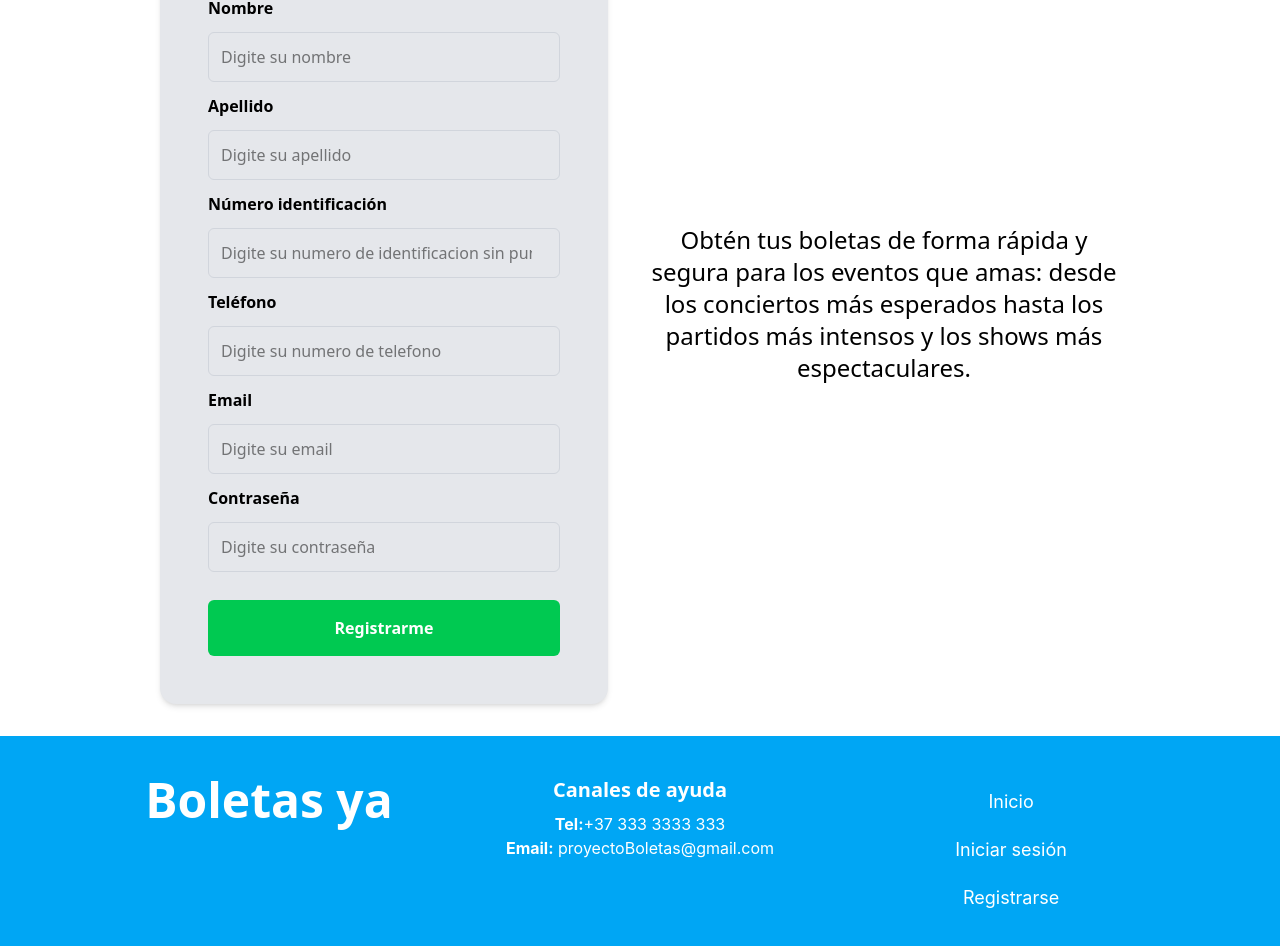
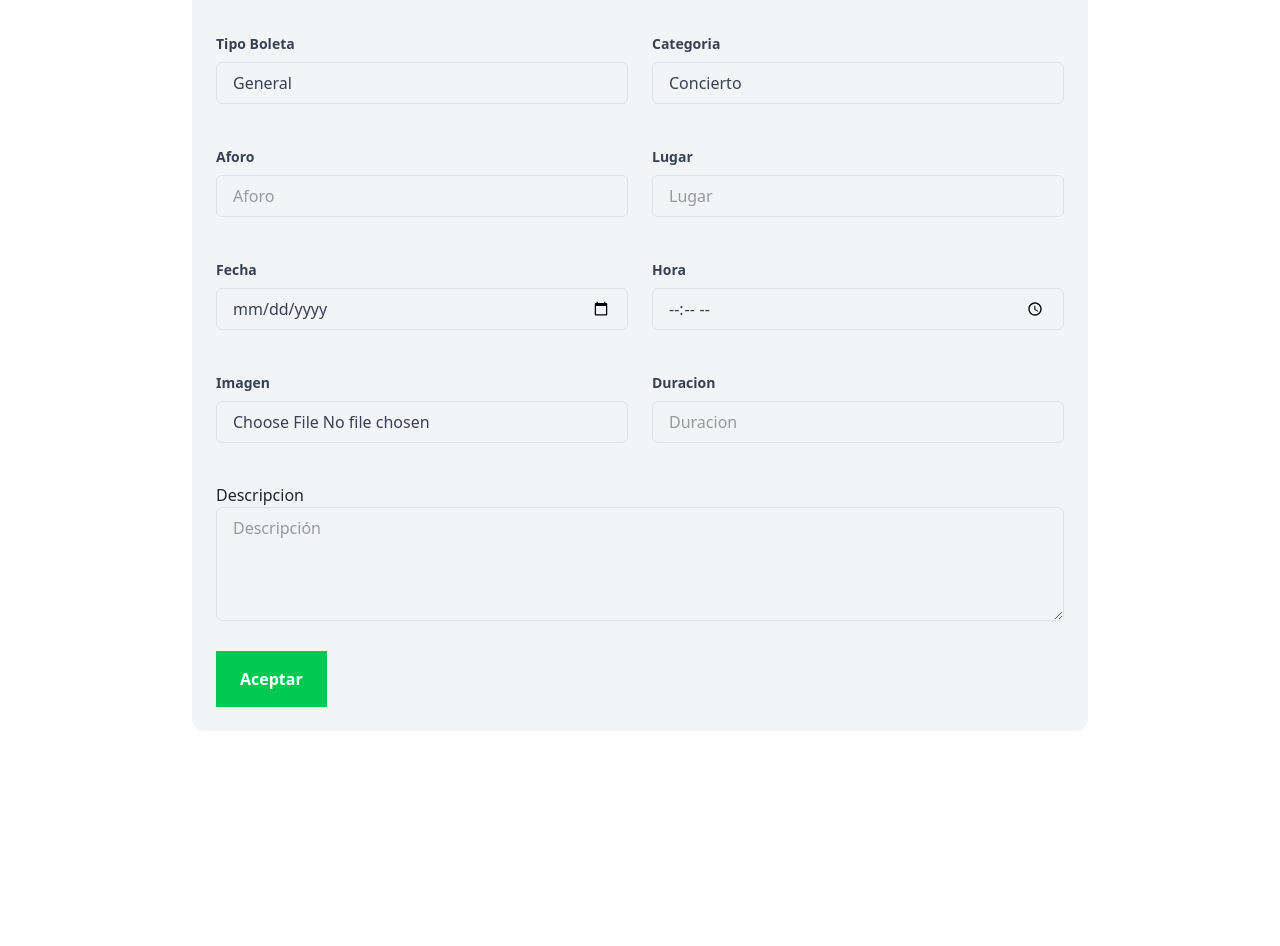
Before and after one commit to G4ru75/ProyectoBoletas, a React (Create React App) app: page / in a window 1280 px wide. Shown: the part 236-1182 px from the top of the page. After the commit the page ends 999 px from the top, so only its background shows below. Built offline with nearby package versions, Linux system fonts and the light colour scheme.

Commit message:
Agregado los modulos anteriores

```diff
--- a/src/Components/BarraBusqueda.js
+++ b/src/Components/BarraBusqueda.js
@@ -1,24 +1,32 @@
+import react from 'react';
+import { Search, Calendar } from 'lucide-react';
+import BarraBusquedaStyle from '../Styles/BarraBusqueda.module.css';
+
 function BarraBusqueda() {
 
     return (
         <>
-    <div className="flex items-center gap-2 p-2 bg-gray-200 rounded-full w-3/6 mx-auto my-20">
+        <div className={BarraBusquedaStyle.searchBar}>
             <input
             type="text"
             placeholder="BUSCAR...."
-        className="flex-grow border-none outline-none text-gray-700 placeholder-gray-500"
+            className={BarraBusquedaStyle.searchInput}
             />
-        <input type='date' placeholder='Fecha' className="bg-white rounded-full px-4 py-2 outline-none text-gray-700"></input>
-        <select className="bg-white rounded-full px-4 py-2 outline-none text-gray-700">
+
+            <input type='date' placeholder='Fecha' className={BarraBusquedaStyle.filter}/>
+
+            <select className={BarraBusquedaStyle.filter}>
             <option>Categoría</option>
             <option value="Seminario">Seminario</option>
             <option value="Concierto">Concierto</option>
             <option value="Conferencia">Conferencia</option>
             </select>
-        <button className="bg-sky-950 p-3 rounded-full ">
-        🔍
+
+            <button className={BarraBusquedaStyle.searchButton}>
+            <Search size={30} color='white' strokeWidth={4} />
             </button>
         </div>
+
         </>
     );
 }
--- a/src/Components/CartaEvento.js
+++ b/src/Components/CartaEvento.js
@@ -1,55 +1,59 @@
-function CartaEvento() {
-    return (
+import react from 'react';
+import cartaEventoStyle from '../Styles/CartaEvento.module.css';
+import {Calendar, Clock, MapPin, Timer} from "lucide-react";
+
+
+function cartaEvento(){
+    return(
         <>
-            <div className="bg-gray-200 rounded-lg p-4 max-w-sm mx-auto">
-                <div className=" bg-white rounded-lg h-80 flex items-center justify-center mb-6 overflow-hidden">
-                    <img src="/imagenes/Captura de pantalla 2024-12-01 193725.png" alt="Evento" className="w-full h-full object-contain"
-                    />
+        <div className={cartaEventoStyle.tarjeta} style={{margin: "0 auto"}}>
+            <div className={cartaEventoStyle.contenedorImagen}>
+                <img src="/imagenes/Captura de pantalla 2024-12-01 193725.png" alt="Evento" className={cartaEventoStyle.imagen}/>
             </div>
 
-                <div className="p-4 flex flex-col gap-4">
-                    <h3 className="text-xl font-bold text-gray-800 m-0 text-center">Evento</h3>
+        <div className={cartaEventoStyle.contenido}>
+            <h3 className={cartaEventoStyle.titulo}>Evento</h3>
 
-                    <div className="grid grid-cols-2 gap-4">
-                        <div className="flex items-start gap-2">
-                            {/* <Clock className="text-blue-500 mt-0.5 w-4 h-4" size={16} /> */}
+            <div className={cartaEventoStyle.rejillaInfo}>
+                <div className={cartaEventoStyle.elementoInfo}>
+                    <Clock className={cartaEventoStyle.icono} size={16}/>
                     <div>
-                                <span className="block text-sm font-bold text-gray-500 mb-0.5">Hora</span>
-                                <p className="text-base text-gray-800 font-medium">2222</p>
+                        <span className={cartaEventoStyle.etiqueta}>Hora</span>
+                        <p className={cartaEventoStyle.texto}>2222</p>
                     </div>
                 </div>
 
-                        <div className="flex items-start gap-2">
-                            {/* <Calendar className="text-blue-500 mt-0.5 w-4 h-4" size={16}/> */}
+
+                <div className={cartaEventoStyle.elementoInfo}>
+                    <Calendar className={cartaEventoStyle.icono} size={16}/>
                     <div>
-                                <span className="block text-sm font-bold text-gray-500 mb-0.5">Fecha</span>
-                                <p className="text-base text-gray-800 font-medium">2222</p>
+                        <span className={cartaEventoStyle.etiqueta}>Fecha</span>
+                        <p className={cartaEventoStyle.texto}>2222</p>
                     </div>
                 </div>
 
-                        <div className="flex items-start gap-2">
-                            {/* <Timer className="text-blue-500 mt-0.5 w-4 h-4" size={16}/> */}
+                <div className={cartaEventoStyle.elementoInfo}>
+                    <Timer className={cartaEventoStyle.icono} size={16}/>
                     <div>
-                                <span className="block text-sm font-bold text-gray-500 mb-0.5">Duracion</span>
-                                <p className="text-base text-gray-800 font-medium">2222</p>
+                        <span className={cartaEventoStyle.etiqueta}>Duracion</span>
+                        <p className={cartaEventoStyle.texto}>2222</p>
                     </div>
                 </div>
 
-                        <div className="flex items-start gap-2">
-                            {/* <MapPin className="text-blue-500 mt-0.5 w-4 h-4" size={16}/> */}
+                <div className={cartaEventoStyle.elementoInfo}>
+                    <MapPin className={cartaEventoStyle.icono} size={16}/>
                     <div>
-                                <span className="block text-sm font-bold text-gray-500 mb-0.5">Lugar</span>
-                                <p className="text-base text-gray-800 font-medium">2222</p>
+                        <span className={cartaEventoStyle.etiqueta}>Lugar</span>
+                        <p className={cartaEventoStyle.texto}>2222</p>
                     </div>
                 </div>
             </div>
         </div>
-                <button className="bg-green-500 hover:bg-green-700 text-white font-bold py-2 px-4 rounded-md focus:outline-none focus:shadow-outline transform transition-all hover:scale-105 inline-flex">
-                    Comprar
-                </button>
+
+            <button className={cartaEventoStyle.boton}>Comprar</button>
         </div>
     </>
     );
 }
 
-export default CartaEvento;
+export default cartaEvento;
--- a/src/Components/Footer.js
+++ b/src/Components/Footer.js
@@ -3,19 +3,19 @@
 
 function Footer(){
     return(
-    <footer className="bg-sky-500 text-white flex justify-between p-8 flex-wrap text-center">
-        <div className="flex-1 min-w-[200px] my-2">
-            <p className="flex justify-center font-sans text-5xl text-white font-bold">Boletas ya</p>
+    <footer className={FooterStyle.footer}>
+        <div className={FooterStyle.column}>
+            <p className={FooterStyle.NombreP}>Boletas ya</p>
         </div>
-        <div className="dlex-1 min-w-[200px] my-2">
-            <p className="font-sans font-bold text-xl mb-2">Canales de ayuda</p>
+        <div className={FooterStyle.column}>
+            <p className={FooterStyle.title}>Canales de ayuda</p>
             <p><strong>Tel:</strong>+37 333 3333 333</p>
             <p><strong>Email:</strong> proyectoBoletas@gmail.com</p>
         </div>
-        <div className="flex-1 min-w-[200px] my-2">
-            <a className="font.sans text-lg text-white my-1 block py-2 hover:underline cursor-pointer">Inicio</a>
-            <a className="font.sans text-lg text-white my-1 block py-2 hover:underline cursor-pointer">Iniciar sesión</a>
-            <a className="font.sans text-lg text-white my-1 block py-2 hover:underline cursor-pointer">Registrarse</a>
+        <div className={FooterStyle.column}>
+            <a className={FooterStyle.link}>Inicio</a>
+            <a className={FooterStyle.link}>Iniciar sesión</a>
+            <a className={FooterStyle.link}>Registrarse</a>
         </div>
     </footer>
     );
--- a/src/Components/Login.js
+++ b/src/Components/Login.js
@@ -1,5 +1,10 @@
-import react from 'react';
-import { useState, useEffect } from 'react';
+import react, {useState, useEffect} from 'react';
+import LoginStyle from '../Styles/Login.module.css';
+import Navbar from './navbar';
+import Footer from './Footer';
+import 'bootstrap/dist/css/bootstrap.min.css';
+import 'bootstrap/dist/js/bootstrap.bundle.min.js';
+
 
 function Login() {
   const [email, setEmail] = useState('');
@@ -21,43 +26,40 @@
   },[email, contraseña]);
 
 
-return (
-    <div className="flex items-center justify-center min-h-screen bg-gray-50">
-      <div className="bg-gray-100 p-6 rounded-xl w-full max-w-md mx-auto shadow-md">
-        <h2 className="text-xl font-bold text-center mb-6">BIENVENIDO</h2>
-        <div className="border-b-2 border-blue-500 mb-6"></div>
-        <form className="space-y-4">
-          <div>
-            <input
-              type="email"
-              placeholder="Email"
-              className="w-full border rounded-md p-2 mb-4 focus:outline-none focus:ring-2 focus:ring-blue-500"
-              required
-            />
-          </div>
-          <div>
-            <input
-              type="password"
-              placeholder="Contraseña"
-              className="w-full border rounded-md p-2 focus:outline-none focus:ring-2 focus:ring-blue-500"
-              required
-            />
-          </div>
-          <div className="mt-6 flex justify-center">
-            <button className="bg-green-500 hover:bg-green-700 text-white font-bold p-4 rounded-md w-full focus:outline-none transform transition-all hover:scale-105">
-              Iniciar sesion
-            </button>
-          </div>
-          <div className="text-center mt-4">
-            <p className="text-gray-700">¿No tienes cuenta?</p>
-            <a href="/signup" className="text-green-500 hover:underline">
-              Registrate
-            </a>
-          </div>
-        </form>
+  return (
+    <>
+    <Navbar/>
+    <div className={LoginStyle.container}>
+      <div className={LoginStyle.loginBox}>
+        <div className={LoginStyle.avatar}>
+          <img src="/imagenes/LogoBoletaYa.ico" alt="Logo" className={LoginStyle.loginLogo} />
+        </div>
+        <h2 className={LoginStyle.title}>BIENVENIDO</h2>
+
+        <div className="form-floating mb-3 ">
+          <input type="email" className="form-control h-75 d-inline-block" id="floatingInput" placeholder="name@example.com" onChange={(e) => setEmail(e.target.value)}/>
+          <label for="floatingInput">Correo</label>
+          {errores.email && (<span className ={LoginStyle.error}>{errores.email}</span>)}
+        </div>
+        <div className="form-floating">
+          <input type="password" className="form-control" id="floatingPassword" placeholder="Contraseña" onChange={(e) => setContraseña(e.target.value)}/>
+          <label for="floatingPassword">Contraseña</label>
+          {errores.contraseña && <span className={LoginStyle.error}>{errores.contraseña}</span>}
+        </div>
+        <br/>
+        <button className={LoginStyle.button}>Iniciar sesion</button>
+        <div>
+          <p className={LoginStyle.texto}>¿No tienes cuenta?</p>
+          <a href="/signup" className={LoginStyle.a}>
+            Registrate
+          </a>
+        </div>
       </div>
     </div>
-  )
+    <Footer/>
+    </>
+
+  );
 }
 
 export default Login;
--- a/src/Components/NavBar.js
+++ /dev/null
@@ -1,29 +0,0 @@
-import react, {useState} from 'react';
-
-
-function NavBar() {
-    const [menuAbierto, setMenuAbierto] = useState(false);
-
-    const toggleMenu = () => {
-        setMenuAbierto(!menuAbierto);
-    };
-
-    return (
-        <div className="bg-sky-500 p-4 ">
-
-            <nav className="px-2 py-2 sm:flex sm:items-center sm:justify-between">
-                <section className="flex justify-betwen">
-                    <h1 className="flex justify-center font-sans text-3xl text-white font-bold">BOLETAS YA</h1>
-                </section>
-                <div className="flex flex-col items-start mt-3 gap-2 sm:flex-row smm-0">
-                    <button className="text-2xl text-gray-700 hover:bg-gray-200 px-2 py-2 rounded cursor-pointer">Inicio</button>
-                    <button className="text-2xl text-gray-700 hover:bg-gray-200 px-2 py-2 rounded cursor-pointer">Información</button>
-                    <button className="text-2xl text-gray-700 hover:bg-gray-200 px-2 py-2 rounded cursor-pointer">Contacto</button>
-                    <button className="text-2xl bg-green-500 hover:bg-green-700 text-white font-bold py-2 px-2 rounded-md focus:outline-none focus:shadow-outline transform transition-all hover:scale-105">Iniciar sesion</button>
-                </div>
-            </nav>
-
-        </div>
-        );
-    }
-    export default NavBar;
--- a/src/Components/SignUp.js
+++ b/src/Components/SignUp.js
@@ -1,103 +1,83 @@
 import react from 'react';
 import SignUpStyle from '../Styles/SignUp.module.css';
-import Navbar from './NavBar';
+import Navbar from './navbar';
 import Footer from './Footer';
-
 function Signup() {
   return (
     <>
     <Navbar/>
-    <div className="flex justify-between items-center px-10 py-8 lg:px-40 gap-10 flex-wrap">
-      <div className="font-sans bg-gray-200 rounded-2xl p-12 w-full max-w-md shadow-md">
-        <h2 className="text-center mb-4 font-bold text-xl">Registro de usuario</h2>
-        <form className="flex flex-col gap-3">
-          <label className="font-bold">Nombre</label>
-          <input
-            type="text"
-            placeholder="Digite su nombre"
+      <div className={SignUpStyle.container}>
+        <div className={SignUpStyle.formSection}>
+          <h2>Registro de usuario</h2>
+          <form className={SignUpStyle.form}>
+            <label>Nombre</label>
+            <input type="text"
+            placeholder='Digite su nombre'
             maxLength={20}
             minLength={3}
             pattern="[A-Za-z]+"
             title="El nombre solo puede contener letras"
             required
-            className="p-3 rounded-md border border-gray-300 focus:outline-none focus:ring-2 focus:ring-green-500"
             />
 
-          <label className="font-bold">Apellido</label>
-          <input
-            type="text"
-            placeholder="Digite su apellido"
+            <label>Apellido</label>
+            <input type="text"
+            placeholder='Digite su apellido'
             maxLength={20}
             minLength={3}
             pattern="[A-Za-z]+"
-            title="El apellido solo puede contener letras"
+            title="El nombre solo puede contener letras"
             required
-            className="p-3 rounded-md border border-gray-300 focus:outline-none focus:ring-2 focus:ring-green-500"
             />
 
-          <label className="font-bold">Número identificación</label>
-          <input
-            type="number"
-            placeholder="Digite su numero de identificacion sin puntos"
+            <label>Número identificación</label>
+            <input type="number"
+            placeholder='Digite su numero de identificacion sin puntos'
             min={1}
             maxLength={10}
             minLength={7}
             required
             pattern="[0-9]+"
-            className="p-3 rounded-md border border-gray-300 focus:outline-none focus:ring-2 focus:ring-green-500"
+
             />
 
-          <label className="font-bold">Teléfono</label>
-          <input
-            type="number"
-            placeholder="Digite su numero de telefono"
+            <label>Teléfono</label>
+            <input type="number"
+            placeholder='Digite su numero de telefono'
             min={3000000000}
             maxLength={10}
             minLength={10}
-            pattern="[0-9]+"
+            pattern='[0-9]+'
             required
-            className="p-3 rounded-md border border-gray-300 focus:outline-none focus:ring-2 focus:ring-green-500"
             />
 
-          <label className="font-bold">Email</label>
-          <input
-            type="email"
-            placeholder="Digite su email"
-            pattern="[^\s@]+@[^\s@]+\.[^\s@]+"
+            <label>Email</label>
+            <input type="email"
+            placeholder='Digite su email'
+            pattern='[^\s@]+@[^\s@]+\.[^\s@]+'
             title="El email debe tener un formato válido"
             required
-            className="p-3 rounded-md border border-gray-300 focus:outline-none focus:ring-2 focus:ring-green-500"
             />
 
-          <label className="font-bold">Contraseña</label>
-          <input
-            type="password"
-            placeholder="Digite su contraseña"
+            <label>Contraseña</label>
+            <input type="password"
+            placeholder='Digite su contraseña'
             minLength={6}
-            pattern="(?=.*[A-Za-z])(?=.*\d)[A-Za-z\d]{6,}+"
+            pattern='(?=.*[A-Za-z])(?=.*\d)[A-Za-z\d]{6,}+'
             title="La contraseña debe tener al menos 6 caracteres y contener letras y números"
-            className="p-3 rounded-md border border-gray-300 focus:outline-none focus:ring-2 focus:ring-green-500"
             />
 
-          <button
-            type="submit"
-            className="mt-4 p-4 bg-green-500 hover:bg-green-700 text-white font-bold rounded-md focus:outline-none focus:shadow-outline transform transition-all hover:scale-105"
-          >
-            Registrarme
-          </button>
+            <button type="submit">Registrarme</button>
           </form>
         </div>
-
-      <div className="flex-1 flex items-center justify-center text-center font-sans">
-        <h2 className="text-2xl">
-          Obtén tus boletas de forma rápida y segura para los eventos que amas: desde los conciertos más esperados hasta
-          los partidos más intensos y los shows más espectaculares.
-        </h2>
+        <div className={SignUpStyle.textSection}>
+          <h2>Obtén tus boletas de forma rápida y segura para los eventos que amas:
+              desde los conciertos más esperados hasta los partidos más intensos y los shows más espectaculares.</h2>
         </div>
     </div>
     <Footer/>
     </>
-  )
+  );
 }
 
-export default Signup
+export default Signup;
--- /dev/null
+++ b/src/Components/navbar.js
@@ -0,0 +1,33 @@
+import react, {useState} from 'react';
+import NavbarStyle from '../Styles/NavBar.module.css';
+
+function Navbar() {
+    const [menuAbierto, setMenuAbierto] = useState(false);
+
+    const toggleMenu = () => {
+        setMenuAbierto(!menuAbierto);
+    };
+
+    return (
+        <header className={NavbarStyle.navbar}>
+        <div className={NavbarStyle.logo}>
+            <img src="/imagenes/LogoBoletaYa.ico" alt="Logo" className={NavbarStyle.logoImg} />
+        </div>
+        <h1 className={NavbarStyle.title}>Boletas ya</h1>
+        <div className={NavbarStyle.hamburger} onClick={toggleMenu}>
+            <span/>
+            <span/>
+            <span/>
+        </div>
+
+        <nav className={`${NavbarStyle.menu} ${menuAbierto ? NavbarStyle.show : ""}`}>
+        <a href="#">Inicio</a>
+        <a href="#">Información</a>
+        <a href="#">Contacto</a>
+        <a href="#">Iniciar Sesión</a>
+        </nav>
+    </header>
+    );
+    }
+
+export default Navbar;
--- /dev/null
+++ b/src/Styles/Login.module.css
@@ -0,0 +1,117 @@
+.container {
+    font-family: sans-serif;
+    display: flex;
+    justify-content: center;
+    align-items: center;
+    min-height: 100vh;
+    background-color: white;
+    padding: 10px;
+}
+
+.loginBox {
+    background-color: #eaeaea;
+    padding: 40px 30px;
+    border-radius: 12px;
+    width: 100%;
+    max-width: 400px;
+    text-align: center;
+    box-shadow: 4px 4px 4px 0 rgba(0, 0, 0, 0.25);
+}
+
+.title {
+    font-size: 1.5rem;
+    margin-bottom: 20px;
+    font-weight: bold;
+    color: #000;
+}
+
+.avatar {
+    background-color: #eaeaea;
+    width: 200px;
+    height: 150px;
+    border-radius: 50%;
+    margin: 0 auto 30px;
+    overflow: hidden;
+    display: flex;
+    justify-content: center;
+    align-items: center;
+}
+
+.loginLogo{
+    width: 100%;
+    height: 100%;
+    object-fit: contain;
+}
+
+.input {
+    box-sizing: border-box;
+    width: 100%;
+    padding: 12px;
+    margin-bottom: 20px;
+    background-color: #7c888c;
+    border: none;
+    border-radius: 4px;
+    color: white;
+    font-size: 1rem;
+    font-family: sans-serif;
+}
+
+.input::placeholder {
+    color: white;
+}
+
+.button {
+    background-color: #007bdb;
+    color: white;
+    border: none;
+    padding: 12px 0;
+    width: 45%;
+    box-sizing: border-box;
+    border-radius: 4px;
+    font-size: 1rem;
+    cursor: pointer;
+    transition: background-color 0.3s ease;
+}
+
+.texto{
+    font-family: sans-serif;
+    font-size: 16px;
+}
+
+.a{
+    text-decoration: none;
+    color: #618cad;
+    font-size: 1rem;
+    display: inline-block;
+    transition: 0.3s ease;
+}
+
+.a:hover {
+    text-decoration: underline;
+    color: #005fa3;
+}
+
+.button:hover {
+    background-color: #005fa3;
+}
+
+.error {
+    color: red;
+    font-size: 0.8rem;
+    text-align: left;
+    margin-top: -0.5rem;
+    margin-bottom: 0.5rem;
+    font-family: sans-serif;
+}
+
+
+@media (max-width: 480px) {
+    .loginBox {
+    padding: 30px 20px;
+    }
+
+    .avatar {
+    width: 60px;
+    height: 60px;
+    }
+}
--- a/src/index.js
+++ b/src/index.js
@@ -15,7 +15,7 @@
 const root = ReactDOM.createRoot(document.getElementById('root'));
 root.render(
   <React.StrictMode>
-    < Signup/>
+    <Evento/>
   </React.StrictMode>
 );
 
```
Lines whose indentation alone changed are shown as unchanged.
